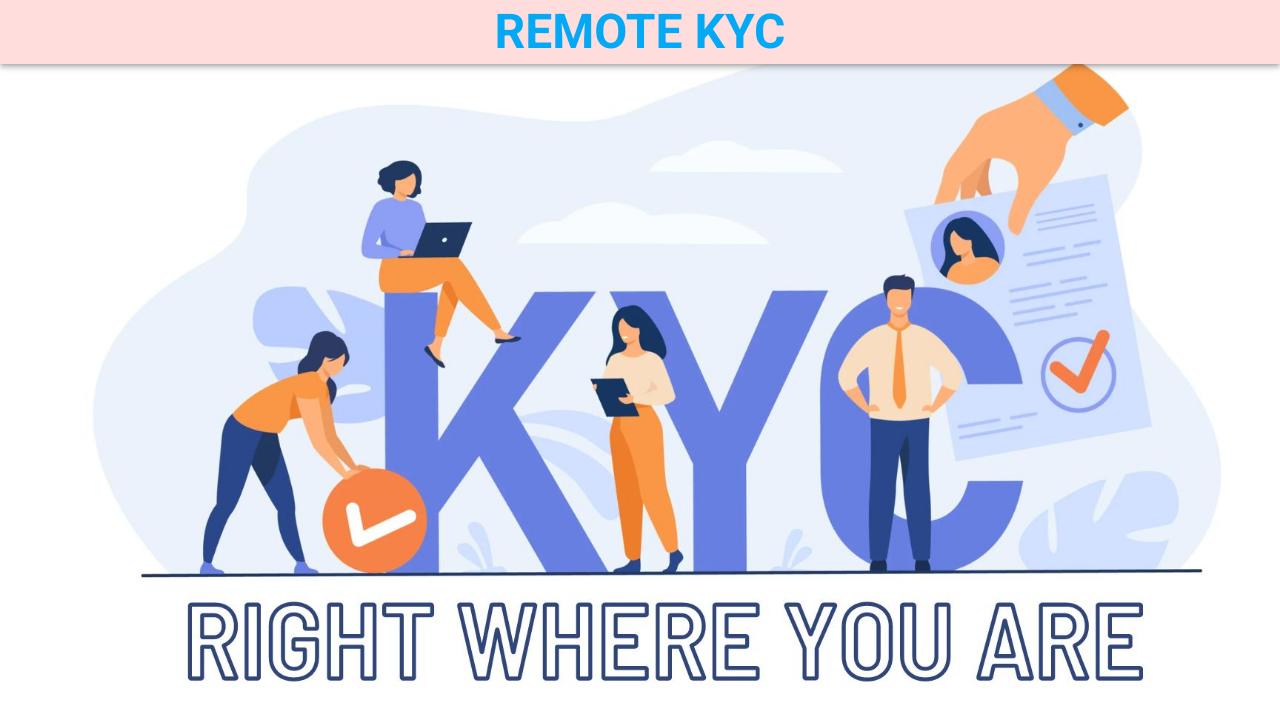
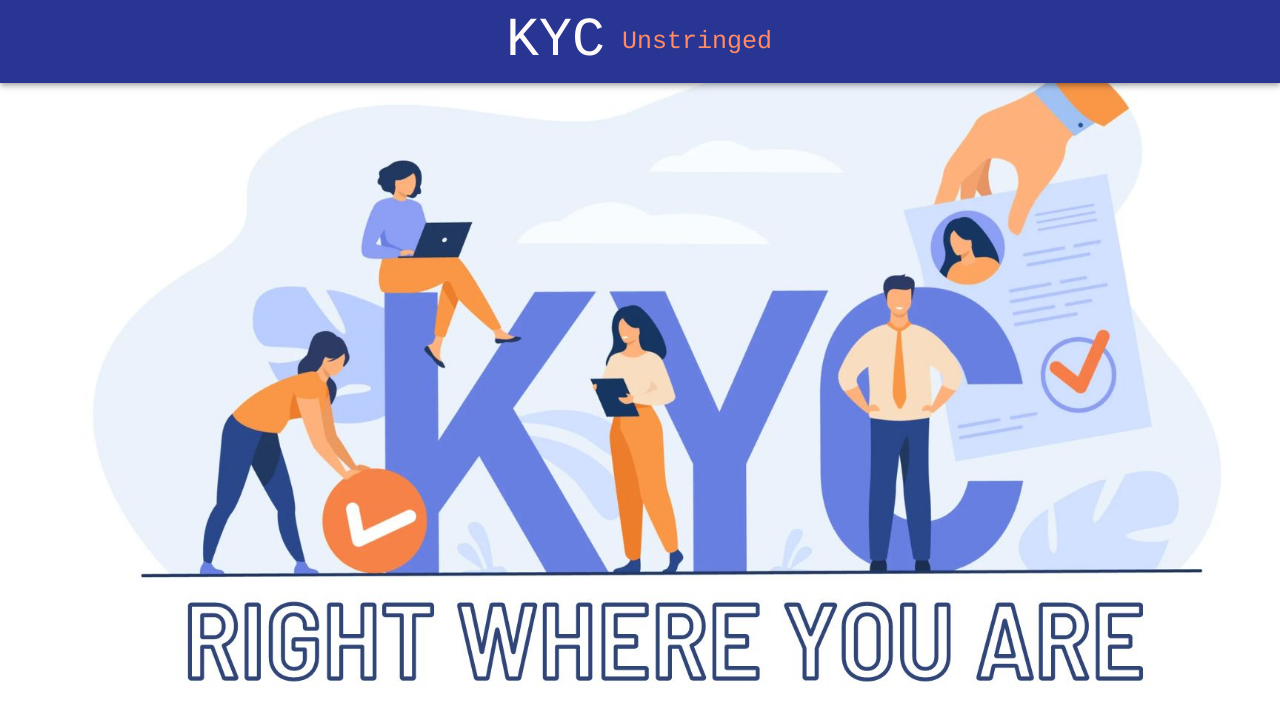
Before and after one commit to ChristoJobyAntony/RKYC, a React app in the folder app/: page / in a window 1280 px wide. Shown: the top 720 px of the page. Built offline with nearby package versions, Linux system fonts and the light colour scheme.

Commit message:
landing page

```diff
--- a/app/public/index.html
+++ b/app/public/index.html
@@ -8,7 +8,7 @@
     <meta charset="UTF-8">
     <meta http-equiv="X-UA-Compatible" content="IE=edge">
     <meta name="viewport" content="width=device-width, initial-scale=1.0">
-    <title>Remote KYC</title>
+    <title>KYC</title>
 </head>
 <body>
     <div id="bg-image" > </div>
--- a/app/src/App.tsx
+++ b/app/src/App.tsx
@@ -1,5 +1,5 @@
 import React, { useState } from "react";
-import { teal, yellow } from "@mui/material/colors";
+import { grey, indigo, teal, lightBlue, deepPurple} from "@mui/material/colors";
 import {
     createTheme,
     ThemeProvider,
@@ -14,7 +14,7 @@ let theme = createTheme({
     palette: {
         primary: {
             //   light: teal['A100'],
-            main: yellow["A100"],
+            main: indigo["800"],
         },
         secondary: {
             main: teal["A100"],
--- a/app/src/components/NavBar.tsx
+++ b/app/src/components/NavBar.tsx
@@ -1,11 +1,9 @@
 import React from "react";
-
 import AppBar from "@mui/material/AppBar";
 import Toolbar from "@mui/material/Toolbar";
 import IconButton from "@mui/material/IconButton";
 import Typography from "@mui/material/Typography";
 import Button from "@mui/material/Button";
-import PaletteIcon from "@mui/icons-material/Palette";
 import { ChildFriendlyOutlined } from "@mui/icons-material";
 import { ThemeProvider, useTheme } from "@mui/material/styles";
 import { useNavigate } from "react-router-dom";
@@ -17,22 +15,34 @@ export function NavBar() {
         <AppBar
             position="static"
             /*color="primary"*/
-            style={{
-                backgroundColor: "#ffdddd",
-            }}
-        >
+            >
             <Toolbar>
                 <Typography
-                    variant="h3"
-                    align="center"
+                    //variant="h3"
+                    fontSize={"55px"}
+                    align="right"
+                    fontFamily = "Courier"
                     component="div"
-                    color={theme.palette.info.light}
+                    color={"#fffafa"}
                     sx={{ flexGrow: 1 }}
                     onClick={() => navigate("/")}
                 >
-                    REMOTE KYC
+                    KYC
+                </Typography>
+                <Typography
+                    align="left"
+                    fontSize={"25px"}
+                    fontFamily = "Courier"
+                    component="div"
+                    margin={"2px"}
+                    vertical-textAlign="bottom"
+                    color={"#ff8a65"}
+                    sx={{ flexGrow: 1 }}
+                    onClick={() => navigate("/")}
+                >
+                    &nbsp;Unstringed
                 </Typography>
             </Toolbar>
-        </AppBar>
+            </AppBar>
     );
 }
```
